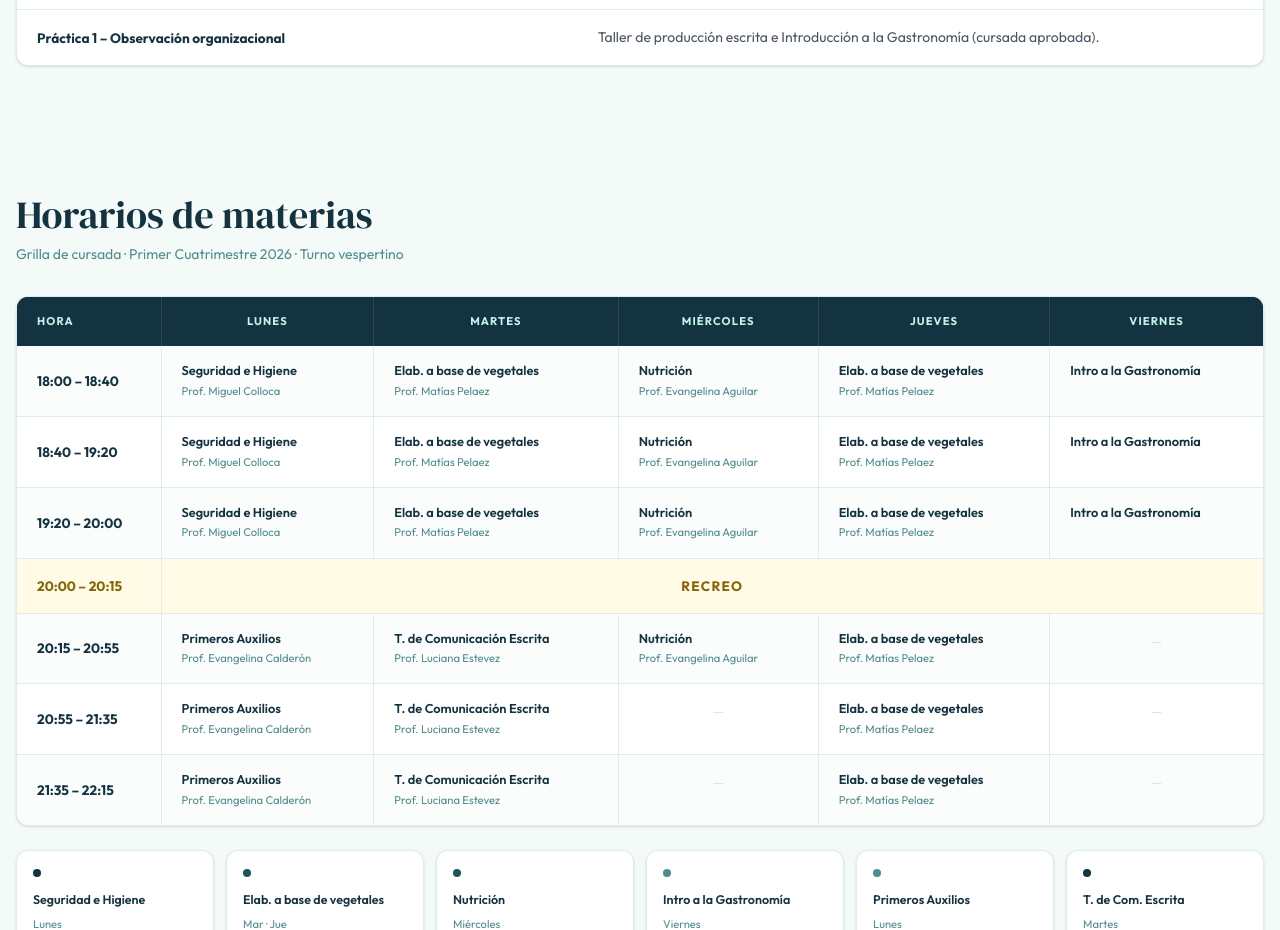
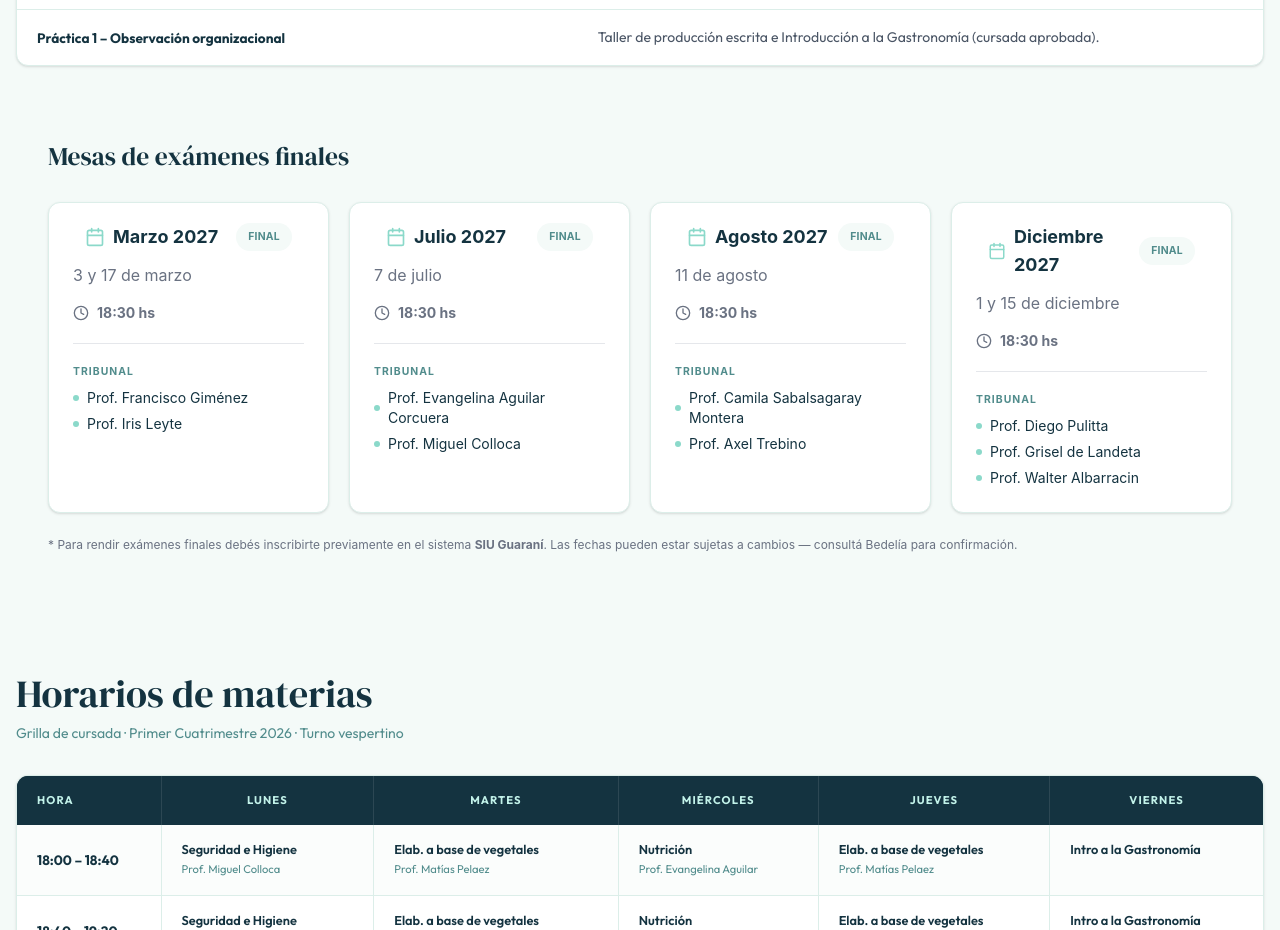
Before and after one commit to VirginiaCardoso/ifts2-frontend, a React (Vite) app: page / in a window 1280 px wide. Shown: the part 6520-7450 px from the top of the page. Built offline with nearby package versions, Linux system fonts and the light colour scheme.

Commit message:
Sección MesaExamen y modificación de MesaExamenCard para reusar en panel Adm y general

```diff
--- a/src/components/MesaExamenCard.jsx
+++ b/src/components/MesaExamenCard.jsx
@@ -3,14 +3,14 @@ import Badge from './Badge';
 import Button from './Button';
 import BaseCard from './BaseCard'; // Importamos nuestro componente genérico
 
-export default function MesaExamenCard({ turno, anio, fechas, horario, tribunal }) {
+export default function MesaExamenCard({ turno, anio, fechas, horario, tribunal, showActions = false }) {
   return (
     // Reemplazamos el div principal por el BaseCard
     // Le pasamos variant="default" (o lo dejamos vacío si esa es tu opción por defecto) y anulamos el padding con p-0 para manejarlo internamente.
     <BaseCard variant="default" padding="sm" className="p-0 flex flex-col h-full">
 
       {/* --- ENCABEZADO OSCURO --- */}
-      <div className="bg-[#143340] px-5 py-4 flex justify-between items-center text-white">
+      <div className="px-5 py-1 flex justify-between items-center text-petrol-900">
         <div className="flex items-center gap-2">
           {/* Ícono de Calendario */}
           <svg viewBox="0 0 24 24" fill="none" stroke="currentColor" strokeWidth="2" strokeLinecap="round" strokeLinejoin="round" className="w-5 h-5 text-[#8BD9CA]">
@@ -23,14 +23,19 @@ export default function MesaExamenCard({ turno, anio, fechas, horario, tribunal
         </div>
 
         {/* Etiqueta / Badge */}
-        <Badge variant="novedades" pill={true}>FINAL</Badge>
+        <Badge variant="neutral" pill={true}>FINAL</Badge>
       </div>
 
       {/* --- CUERPO DE LA TARJETA --- */}
-      <div className="p-5 flex flex-col gap-4 flex-grow">
+      <div className="p-2 flex flex-col gap-4 flex-grow">
+
+        {/* Fechas Exactas */}
+        <div className="text-gray-500 text-md">
+          {fechas}
+        </div>
 
         {/* Horario */}
-        <div className="text-gray-500 text-sm flex items-center gap-2">
+        <div className="text-gray-500 text-sm font-bold flex items-center gap-2">
           <svg viewBox="0 0 24 24" fill="none" stroke="currentColor" strokeWidth="2" strokeLinecap="round" strokeLinejoin="round" className="w-4 h-4">
             <circle cx="12" cy="12" r="10" />
             <polyline points="12 6 12 12 16 14" />
@@ -38,12 +43,10 @@ export default function MesaExamenCard({ turno, anio, fechas, horario, tribunal
           {horario}
         </div>
 
-        {/* Fechas Exactas */}
-        <div className="font-bold text-[#143340] text-md">
-          {fechas}
-        </div>
+
 
         {/* Lista del Tribunal */}
+        <div className="mt-1 pt-1 border-t border-gray-200"></div>
         <div className="flex-grow">
           <p className="text-[#518C8C] text-[0.65rem] font-bold uppercase tracking-widest mb-2">
             Tribunal
@@ -59,6 +62,7 @@ export default function MesaExamenCard({ turno, anio, fechas, horario, tribunal
         </div>
 
         {/* Botones de Acción */}
+        {showActions && (
           <div className="flex gap-3 mt-2">
             <Button variant="outline" className="flex-1 text-xs py-2">
               <svg viewBox="0 0 24 24" fill="none" stroke="currentColor" strokeWidth="2" strokeLinecap="round" strokeLinejoin="round" className="w-3.5 h-3.5">
@@ -75,7 +79,7 @@ export default function MesaExamenCard({ turno, anio, fechas, horario, tribunal
               Eliminar
             </Button>
           </div>
-
+        )}
       </div>
     </BaseCard>
   );
--- /dev/null
+++ b/src/components/MesaExamenSection.jsx
@@ -0,0 +1,40 @@
+import React from "react";
+import MesaExamenCard from "./MesaExamenCard";
+
+const MESAS_DATA = [
+  { turno: 'Marzo', anio: '2027', fechas: '3 y 17 de marzo', horario: '18:30 hs', tribunal: ["Prof. Francisco Giménez", "Prof. Iris Leyte"] },
+  { turno: 'Julio', anio: '2027', fechas: '7 de julio', horario: '18:30 hs', tribunal: ["Prof. Evangelina Aguilar Corcuera", "Prof. Miguel Colloca"]},
+  { turno: 'Agosto', anio: '2027', fechas: '11 de agosto', horario: '18:30 hs', tribunal: ["Prof. Camila Sabalsagaray Montera", "Prof. Axel Trebino"]},
+  { turno: 'Diciembre', anio: '2027', fechas: '1 y 15 de diciembre', horario: '18:30 hs', tribunal: ["Prof. Diego Pulitta", "Prof. Grisel de Landeta", "Prof. Walter Albarracin"] },
+];
+
+export default function MesaExamenSection(){
+    return(
+        <section id="mesa-examen" className="pt-3 pb-14 px-6 md:px-12 bg-petrol-50 text-petrol-900 font-sans w-full">
+            <div className="max-w-7xl mx-auto">
+                <div className="flex-col">
+                    {/* Cabecera de la sección */}
+                    <h2 className="max-w-7xl mx-auto font-display text-petrol-900 text-[1.6rem] leading-[1.1]">
+                                Mesas de exámenes finales
+                    </h2>
+                </div>
+                <div className="grid grid-cols-1 md:grid-cols-4 gap-5 mt-8 w-full">
+                        {MESAS_DATA.map((mesa, index) => (
+                            <MesaExamenCard
+                                key={index}
+                                turno={mesa.turno}
+                                fechas={mesa.fechas}
+                                anio={mesa.anio}
+                                horario={mesa.horario}
+                                tribunal={mesa.tribunal}
+                            />
+                        ))}
+                </div>
+                <p className="text-xs text-gray-500 mt-6">
+                    * Para rendir exámenes finales debés inscribirte previamente en el sistema <a href="https://guarani-gestionagencia.bue.edu.ar/" target="_blank" rel="noreferrer" className="text-gray-500 font-bold ">SIU Guaraní</a>. Las fechas pueden estar sujetas a cambios — consultá Bedelía para confirmación.
+                </p>
+            </div>
+
+        </section>
+    );
+}
--- a/src/pages/Home.jsx
+++ b/src/pages/Home.jsx
@@ -11,6 +11,7 @@ import Footer from '../components/Footer';
 import PlanEstudiosSection from '../components/PlanEstudiosSection';
 import PromocionablesSection from '../components/PromocionablesSection';
 import CorrelatividadesSection from '../components/Correlatividaes';
+import MesaExamenSection from '../components/MesaExamenSection';
 import HorariosMateriasSection from '../components/HorariosMateriasSection';
 
 export default function Home() {
@@ -36,7 +37,7 @@ export default function Home() {
         {/* Correlatividades */}
         <CorrelatividadesSection />
         {/* Mesas finales */}
-
+        <MesaExamenSection />
         {/* Fechas importantes ingresantes */}
 
         {/* Horarios */}
```
Lines whose indentation alone changed are shown as unchanged.
